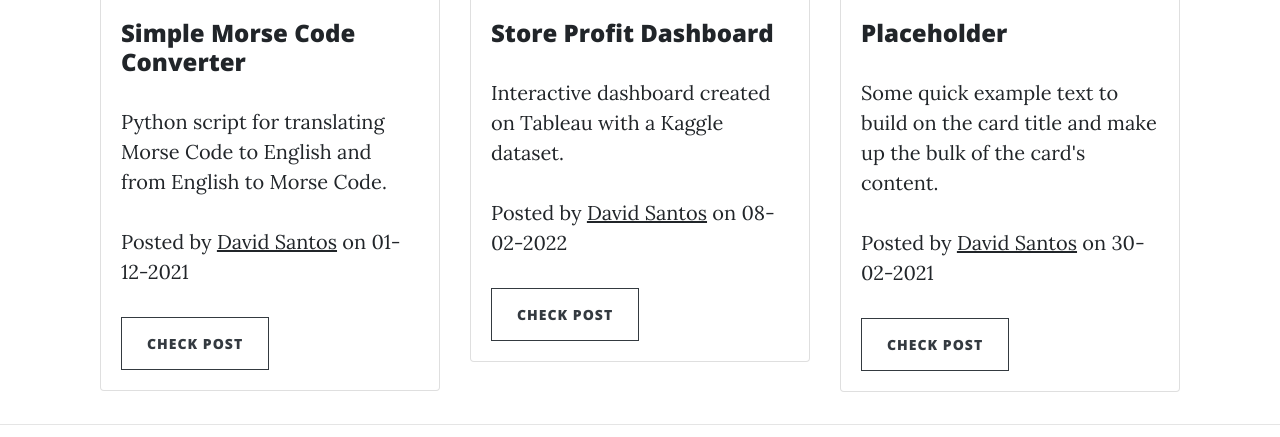
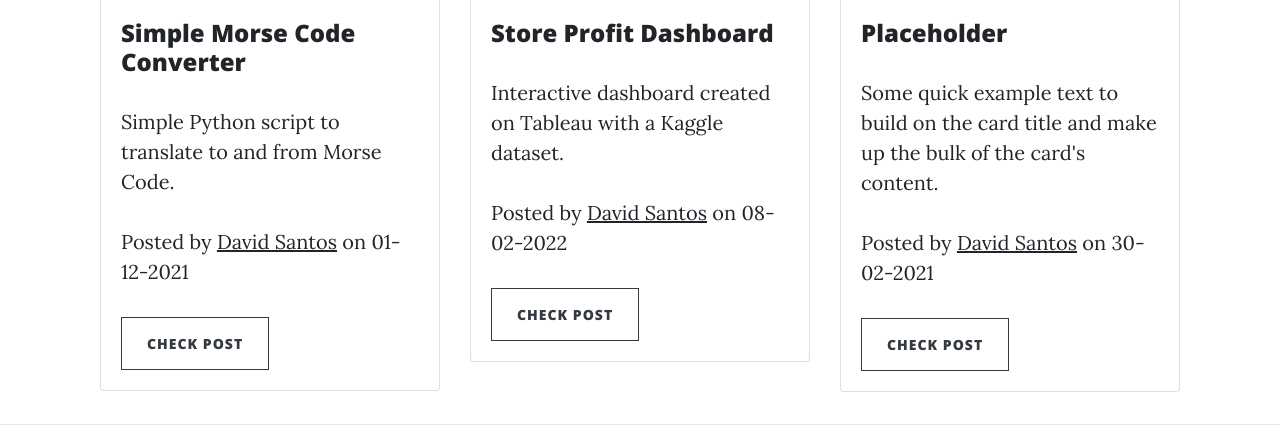
Before and after one commit to DavidSantos93/Portfolio, a Flask app: page / in a window 1280 px wide. Shown: the part 2424-2861 px from the top of the page. Run offline with Flask 2, Linux system fonts and the light colour scheme; data comes from the database, SQL or seed files in the repository; both versions use the stored data as it was after the commit; some libraries are stand-ins or nearby versions.

Commit message:
small changes

```diff
--- a/templates/index.html
+++ b/templates/index.html
@@ -258,7 +258,7 @@
                    alt="Card image cap">
               <div class="card-body">
                 <h4 class="card-title">Simple Morse Code Converter</h4>
-                <p class="card-text">Python script for translating Morse Code to English and from English to Morse Code.
+                <p class="card-text">Simple Python script to translate to and from Morse Code.
                 <p class="post-meta">Posted by
                 <a href="/about">David Santos</a>
                  on 01-12-2021 </p>
```
Also changed, not shown: blog.db.
